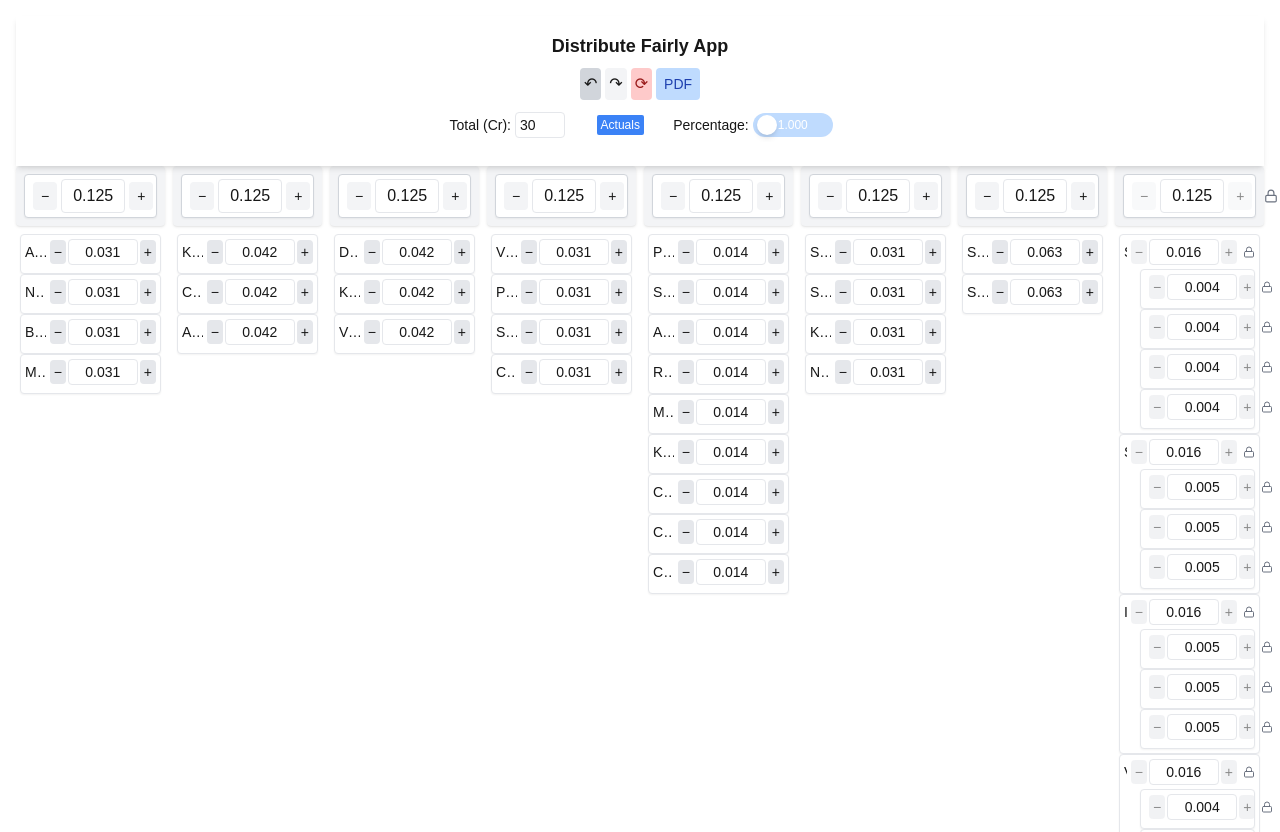
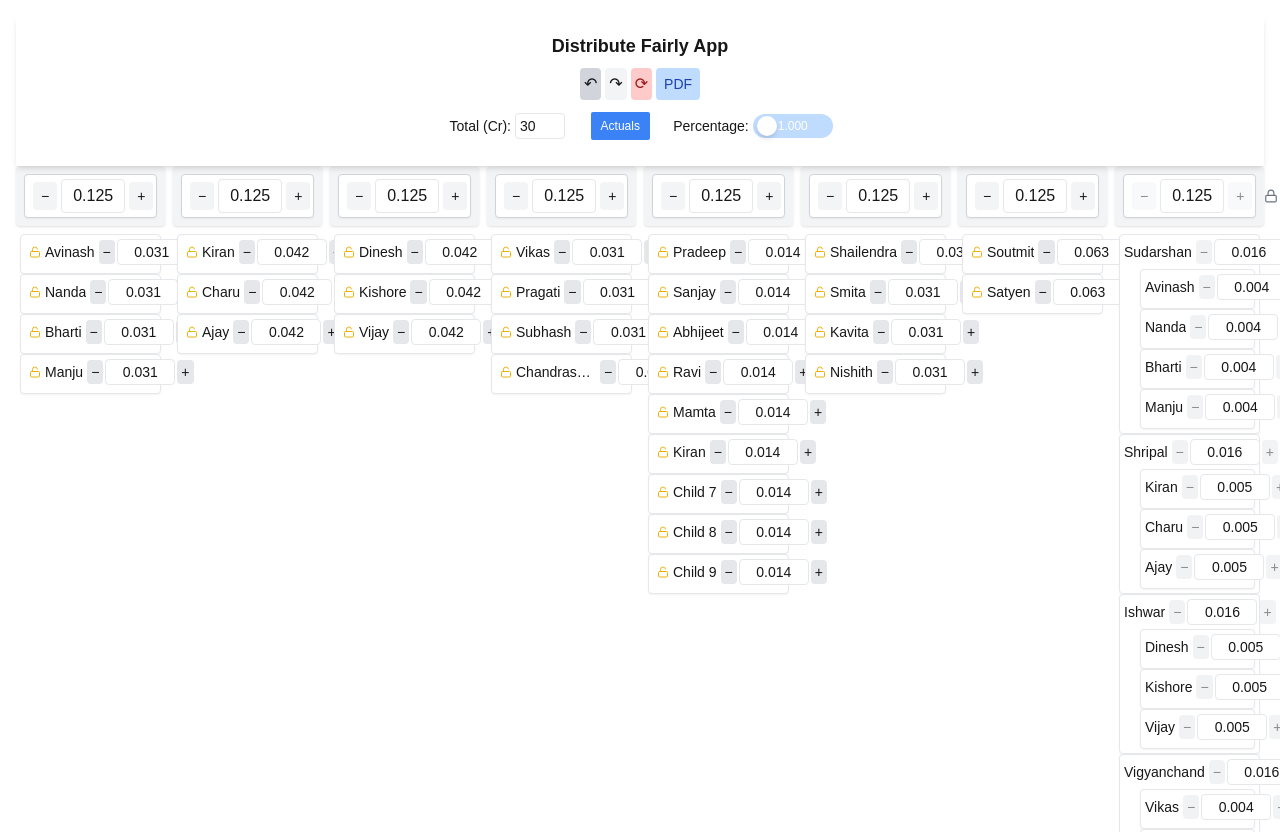
Before and after one commit to zarir-engineer/fair-distribution-app, a Next.js app: page / in a window 1280 px wide. Built offline with nearby package versions, Linux system fonts and the light colour scheme.

Commit message:
Update SingleTreeColumn.tsx

```diff
--- a/app/components/SingleTreeColumn.tsx
+++ b/app/components/SingleTreeColumn.tsx
@@ -1,6 +1,6 @@
 // system import
 import React, { useEffect, useState, useRef } from 'react';
-import { Lock } from 'lucide-react';
+import { Lock, Unlock } from 'lucide-react';
 import html2canvas from 'html2canvas';
 import jsPDF from 'jspdf';
 
@@ -18,9 +18,6 @@ export interface TreeNode {
 const round = (num: number) => parseFloat(num.toFixed(3));
 const getPath = (path: number[]) => path.join('-');
 
-const getNodeByPath = (node: TreeNode, path: number[]): TreeNode => {
-  return path.reduce((acc, idx) => acc.children?.[idx] || acc, node);
-};
 
 const SingleTreeColumn = () => {
   const [treeData, setTreeData] = useState<TreeNode[]>(initialTreeData);
@@ -32,6 +29,7 @@ const SingleTreeColumn = () => {
   const [showActuals, setShowActuals] = useState<boolean>(false);
   const [showPercentageAsHundred, setShowPercentageAsHundred] = useState(false);
   const [usePercentageOf66, setUsePercentageOf66] = useState(false);
+  const getTopLevelIndex = (path: number[]) => path[0];
 
   const handleTogglePercentage = () => {
     setUsePercentageOf66(prev => !prev);
@@ -192,6 +190,15 @@ const SingleTreeColumn = () => {
     );
   };
 
+  const getNodeByPath = (tree: TreeNode[] | TreeNode, path: number[]): TreeNode | null => {
+    let node = Array.isArray(tree) ? tree[path[0]] : tree;
+    for (let i = Array.isArray(tree) ? 1 : 0; i < path.length; i++) {
+      if (!node?.children) return null;
+      node = node.children[path[i]];
+    }
+    return node;
+  };
+
   const updateTopLevelNode = (
     treeCopy: TreeNode[],
     path: number[],
@@ -222,6 +229,26 @@ const SingleTreeColumn = () => {
         child.locked = true;
       });
     }
+  };
+
+  const toggleLock = (path: number[]) => {
+    setTreeData(prevTree => {
+      const deepCopy = JSON.parse(JSON.stringify(prevTree)); // ensures state triggers re-render
+      let node = deepCopy;
+
+      for (let i = 0; i < path.length - 1; i++) {
+        node = node[path[i]].children!;
+      }
+
+      const target = node[path[path.length - 1]];
+      target.locked = !target.locked;
+
+      if (!target.locked && target.children) {
+        target.children.forEach(child => (child.locked = false));
+      }
+
+      return deepCopy;
+    });
   };
 
   const handleChange = (path: number[], newValue: number) => {
@@ -271,17 +298,38 @@ const SingleTreeColumn = () => {
     <div key={path.join('-')} className="p-1 border bg-white rounded shadow-sm text-sm">
       <div className="flex flex-col gap-1">
         <div className="flex items-center justify-between gap-1">
-          <span className="truncate w-[80px]">{node.name}</span>
+          <div className="flex items-center gap-1 w-[100px]">
+            {/* 🔒 Show lock icon only for top-level nodes that are NOT Aaji */}
+            {path.length > 0 && !aajiAncestorCheck(path) && (
+              <button
+                   onClick={() => toggleLock(path)}
+                className="ml-1 text-yellow-500"
+                title={treeData[path[0]].locked ? 'Unlock' : 'Lock'}
+              >
+                {treeData[path[0]].locked ? (
+                  <Lock size={12} />
+                ) : (
+                  <Unlock size={12} />
+                )}
+              </button>
+            )}
+            <span className="truncate">{node.name}</span>
+          </div>
 
           <div className="flex items-center gap-0.5">
             <button
               onClick={() => handleChange(path, round(node.value - 0.001))}
-              disabled={node.name === 'Aaji' || node.locked || aajiAncestorCheck(path)}
+              disabled={
+                getNodeByPath(treeData, path)?.locked ||
+                getNodeByPath(treeData, path)?.name === 'Aaji' ||
+                aajiAncestorCheck(path)
+              }
               className="px-1 py-0.5 bg-gray-200 rounded hover:bg-gray-300 disabled:opacity-50"
             >
               −
             </button>
 
+            <div className="flex items-center gap-1">
               <span className="w-[70px] text-center border px-1 py-0.5 rounded bg-white">
                 {showActuals
                   ? `${(node.value * totalAmount).toFixed(2)} Cr`
@@ -290,20 +338,22 @@ const SingleTreeColumn = () => {
                   : node.value.toFixed(3)}
               </span>
 
+            </div>
+
             <button
               onClick={() => handleChange(path, round(node.value + 0.001))}
-              disabled={node.name === 'Aaji' || node.locked || aajiAncestorCheck(path)}
+              disabled={
+                getNodeByPath(treeData, path)?.locked ||
+                getNodeByPath(treeData, path)?.name === 'Aaji' ||
+                aajiAncestorCheck(path)
+              }
               className="px-1 py-0.5 bg-gray-200 rounded hover:bg-gray-300 disabled:opacity-50"
             >
               +
             </button>
 
-            {(node.name === 'Aaji' || node.locked || aajiAncestorCheck(path)) && (
-              <Lock size={12} className="text-gray-500 ml-1" />
-            )}
           </div>
         </div>
-
         {node.children && (
           <div className="ml-4">
             {node.children.map((child, i) =>
@@ -365,7 +415,7 @@ const SingleTreeColumn = () => {
             <div className="flex items-center justify-center min-w-[90px]">
               <button
                 onClick={() => setShowActuals(!showActuals)}
-                className="px-1 py-0.5 bg-blue-500 text-white text-xs rounded-sm hover:bg-blue-600 whitespace-nowrap"
+                className="px-2.5 py-1.5 bg-blue-500 text-white text-xs rounded-sm hover:bg-blue-600 whitespace-nowrap"
                 title={showActuals ? "Show Fractions" : "Show Actuals"}
               >
                 {showActuals ? 'Fractions' : 'Actuals'}
```
Lines whose indentation alone changed are shown as unchanged.
